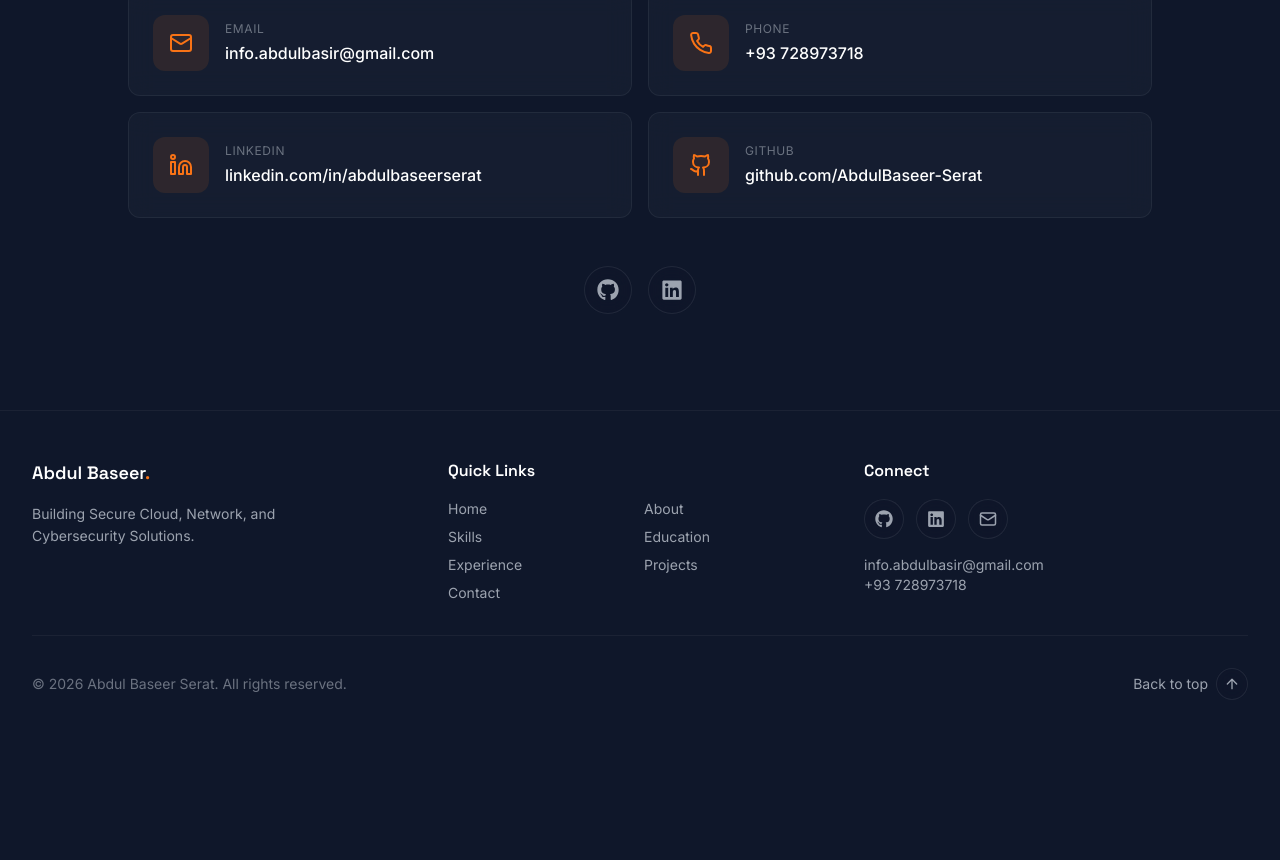
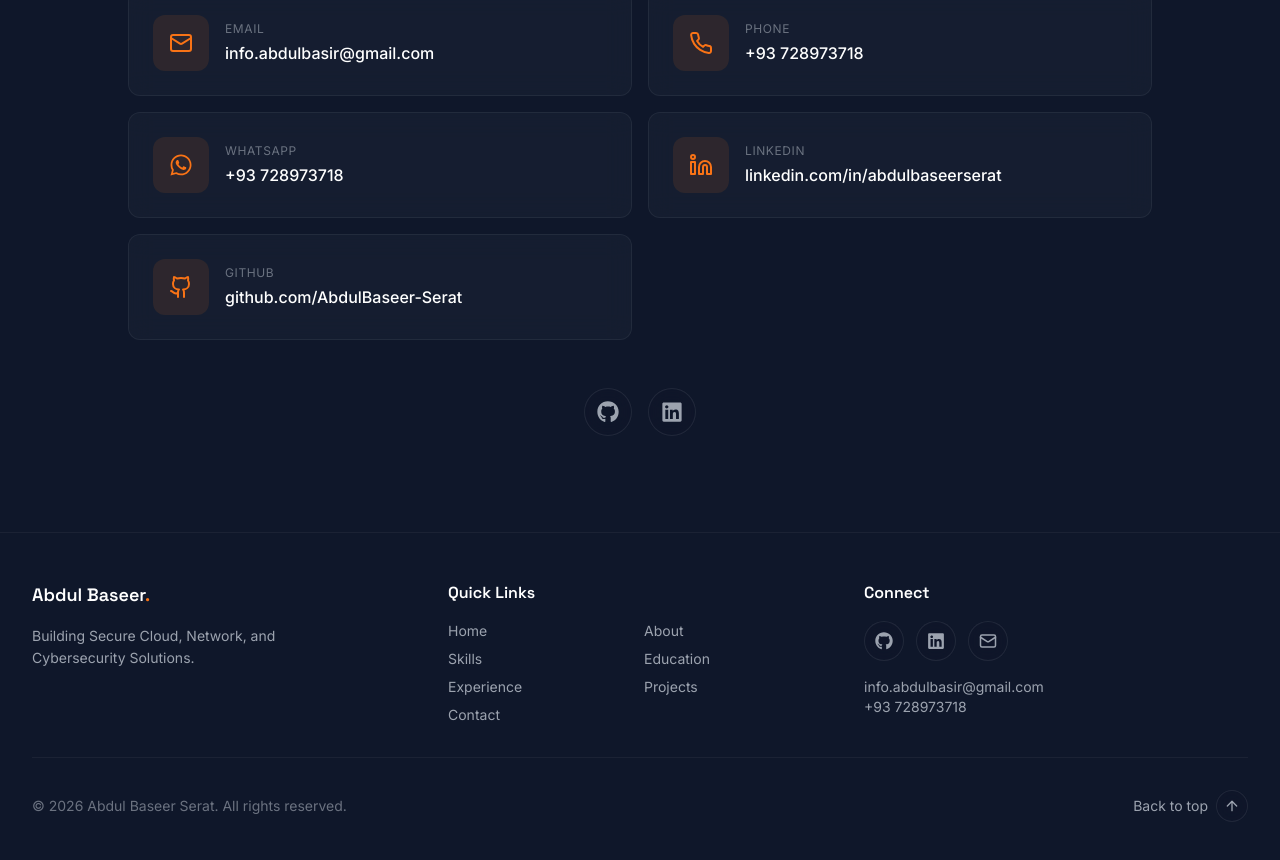
Before and after one commit to abdulbaseer-Serat/info.abdulbasirserat.com, a React (Vite) app: page / in a window 1280 px wide. Shown: the part 6196-7056 px from the top of the page. Before the commit the page ends 6944 px from the top, so only its background shows below. Built offline with nearby package versions, Linux system fonts and the light colour scheme.

Commit message:
Add WhatsApp contact link and icon

```diff
--- a/src/data/portfolio.ts
+++ b/src/data/portfolio.ts
@@ -26,6 +26,7 @@ import {
   FaWindows,
   FaGithub,
   FaLinkedin,
+  FaWhatsapp,
 } from 'react-icons/fa';
 import { SiCisco } from 'react-icons/si';
 
@@ -232,6 +233,7 @@ export const languages = ['Pashto', 'English', 'Dari', 'Urdu'];
 export const contactLinks = [
   { label: 'Email', value: 'info.abdulbasir@gmail.com', href: 'mailto:info.abdulbasir@gmail.com', icon: Mail },
   { label: 'Phone', value: '+93 728973718', href: 'tel:+93728973718', icon: Phone },
+  { label: 'WhatsApp', value: '+93 728973718', href: 'https://wa.me/93728973718', icon: FaWhatsapp },
   { label: 'LinkedIn', value: 'linkedin.com/in/abdulbaseerserat', href: 'https://linkedin.com/in/abdulbaseerserat', icon: Linkedin },
   { label: 'GitHub', value: 'github.com/AbdulBaseer-Serat', href: 'https://github.com/AbdulBaseer-Serat', icon: Github },
 ];
```
